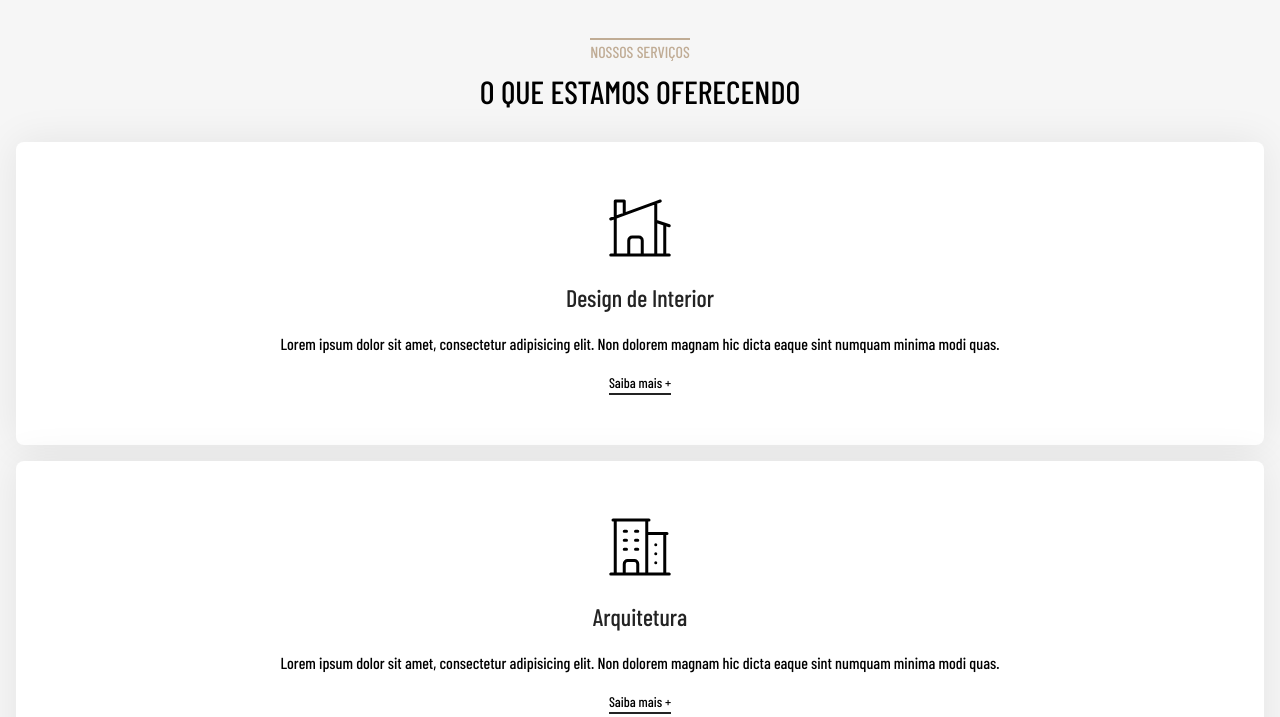
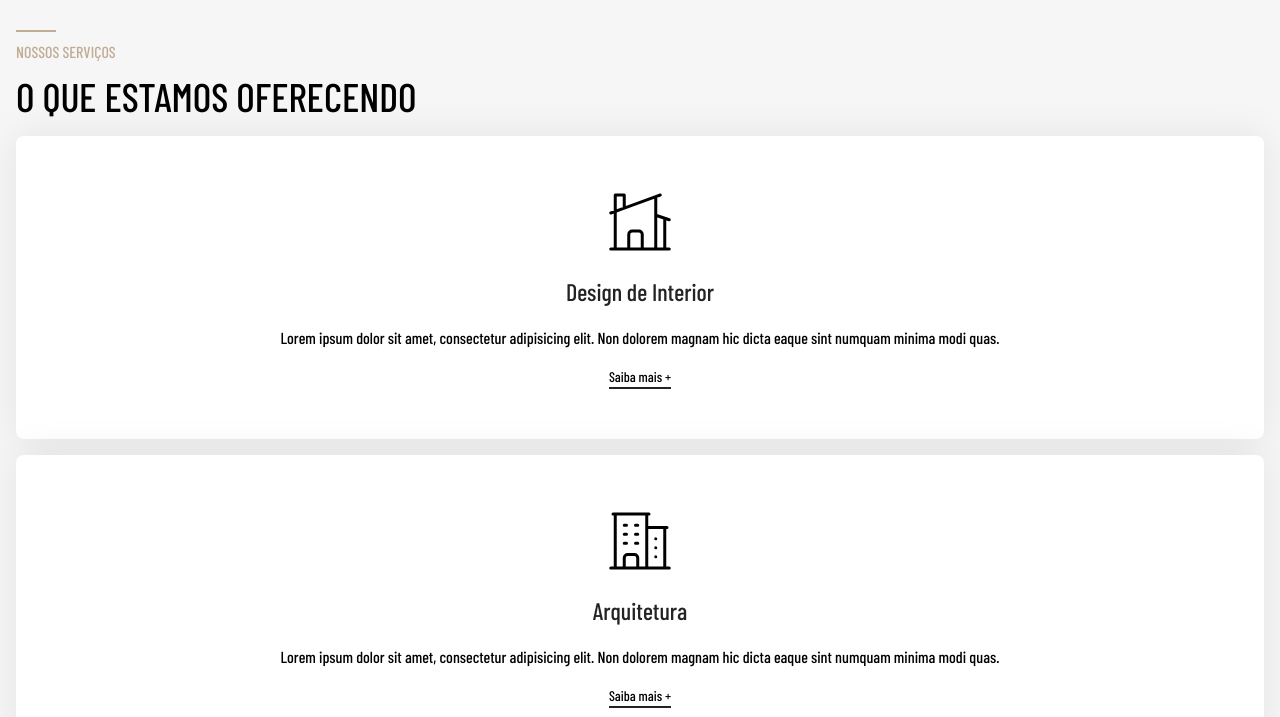
Before and after one commit to Alexandremma/architect--site-model, a website: page index.html in a window 1280 px wide. Shown: the part 490-1207 px from the top of the page. Drawn offline with nearby package versions, Linux system fonts and the light colour scheme; a web font is replaced by a local one.

Commit message:
fix sizes

```diff
--- a/index.html
+++ b/index.html
@@ -90,6 +90,7 @@
 
         <section id="our-services-section">
             <div class="our-services-header">
+                <div class="decoration-line"></div>
                 <p class="our-services-text">Nossos Serviços</p>
                 <h2 class="our-services-title">O QUE ESTAMOS OFERECENDO</h2>
             </div>
--- a/pages/contact-page/contact.css
+++ b/pages/contact-page/contact.css
@@ -157,13 +157,13 @@ section#contact-section {
     display: flex;
     flex-direction: column;
     gap: 2rem;
-    padding: 4rem 1rem;
+    padding: 2rem 1rem;
 }
 
 section#contact-section .contact-info-container {
     display: flex;
     flex-direction: column;
-    gap: 1rem;
+    gap: 0.5rem;
 }
 
 section#contact-section .decoration-line {
@@ -272,7 +272,7 @@ section#contact-section .contact-form-container .contact-form .form-textarea-gro
 section#contact-section .contact-form-container .contact-form .form-textarea-group .form-textarea:hover,
 section#contact-section .contact-form-container .contact-form .form-textarea-group .form-textarea:focus {
     border: 1px solid #c0ac95;
-    outline: none;
+    outline: 1px solid #c0ac95;
 }
 
 section#contact-section .contact-form-container .contact-form .form-button-container {
--- a/styles/style.css
+++ b/styles/style.css
@@ -145,7 +145,7 @@ section#banner-section .view-filter {
 /********** SECTION SERVICES **********/
 #our-services-section {
     margin-bottom: 2rem;
-    padding: 0.5rem 1rem;
+    padding: 2rem 1rem;
 }
 
 .our-services-header {
@@ -153,21 +153,26 @@ section#banner-section .view-filter {
     display: flex;
     flex-direction: column;
     justify-content: center;
-    align-items: center;
+    align-items: star;
     gap: 0.5rem;
-    padding: 2rem 1rem;
+    padding: 0 0 1rem 0;
+}
+
+.our-services-header .decoration-line {
+    height: 2px;
+    width: 2.5rem;
+    background-color: #C0AC95;
 }
 
 .our-services-header .our-services-text {
     text-transform: uppercase;
     font-size: 1rem;
     color: #C0AC95;
-    border-top: 2px solid #C0AC95;
 }
 
 .our-services-header .our-services-title {
     text-transform: uppercase;
-    font-size: 2rem;
+    font-size: 2.5rem;
     line-height: 1.2em;
 }
 
```
